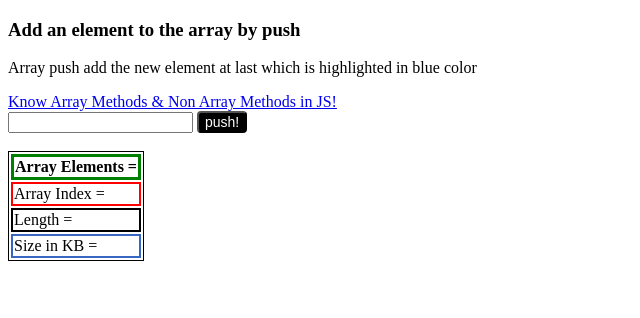
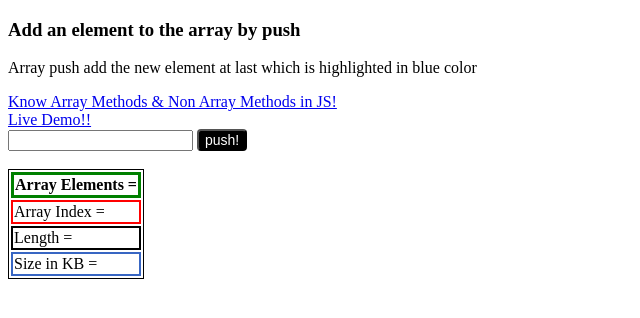
Before and after one commit to DebayanChakravarty/html_css_and_javascript, a plain HTML site: page Array2HTML/index.html in a window 1280 px wide. Shown: the whole page, without its empty margins (0-640 px from the left). Drawn offline with Linux system fonts and the light colour scheme.

Commit message:
added few changes

```diff
--- a/Array2HTML/index.html
+++ b/Array2HTML/index.html
@@ -12,6 +12,8 @@
             <h3>Add an element to the array by push</h3>
             <p>Array push add the new element at last which is highlighted in blue color</p>
             <a href="https://debayanchakravarty.in/JavaScript_Array_Methods_and_Features/">Know Array Methods & Non Array Methods in JS! </a>
+            <br>
+            <a href="https://debayanchakravarty.in/html_css_and_javascript/Array2HTML/">Live Demo!! </a>
             <br>
             <input type="text" /> <button>push!</button>
             <span id="errorMessage"></span>
```
